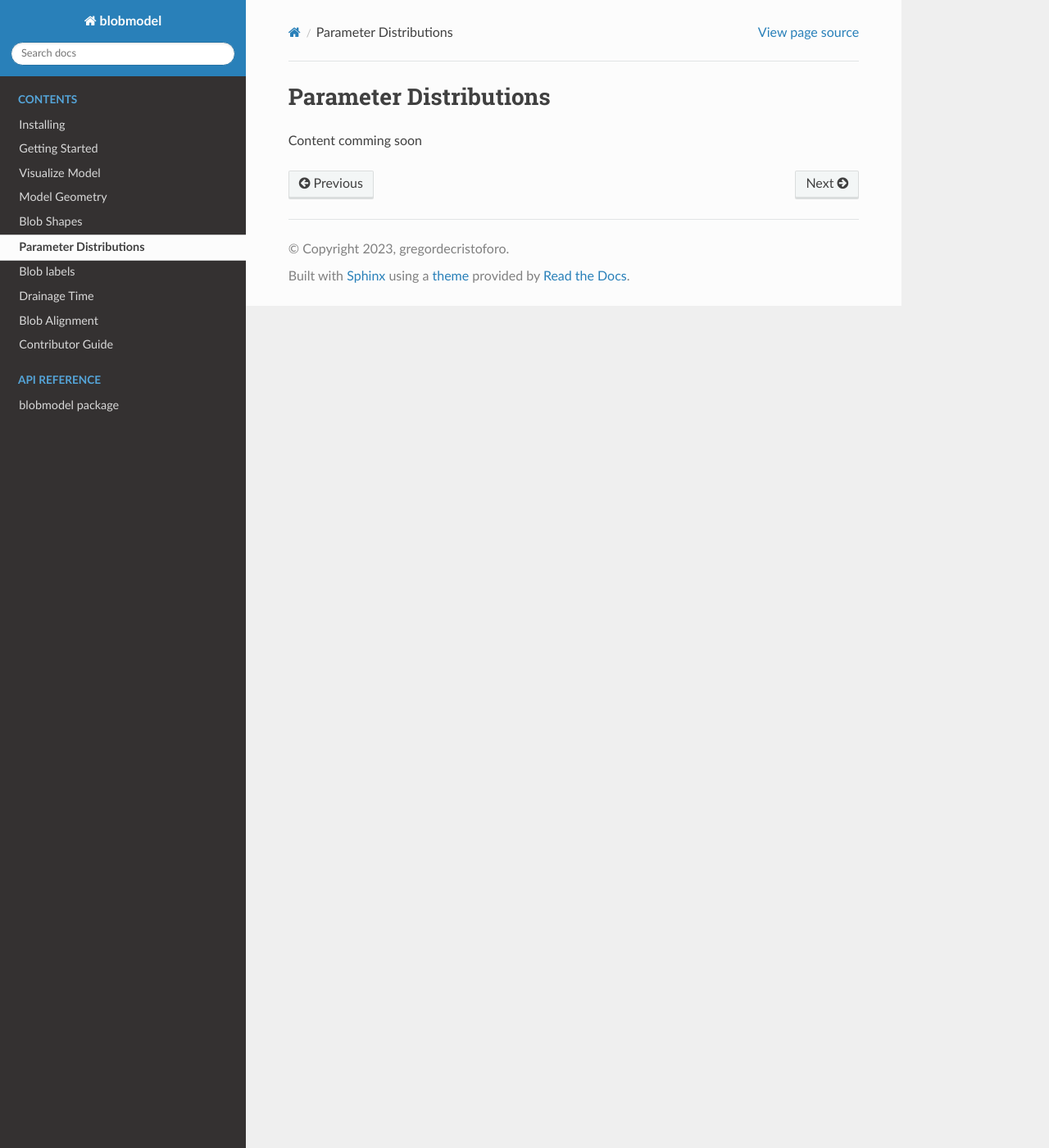
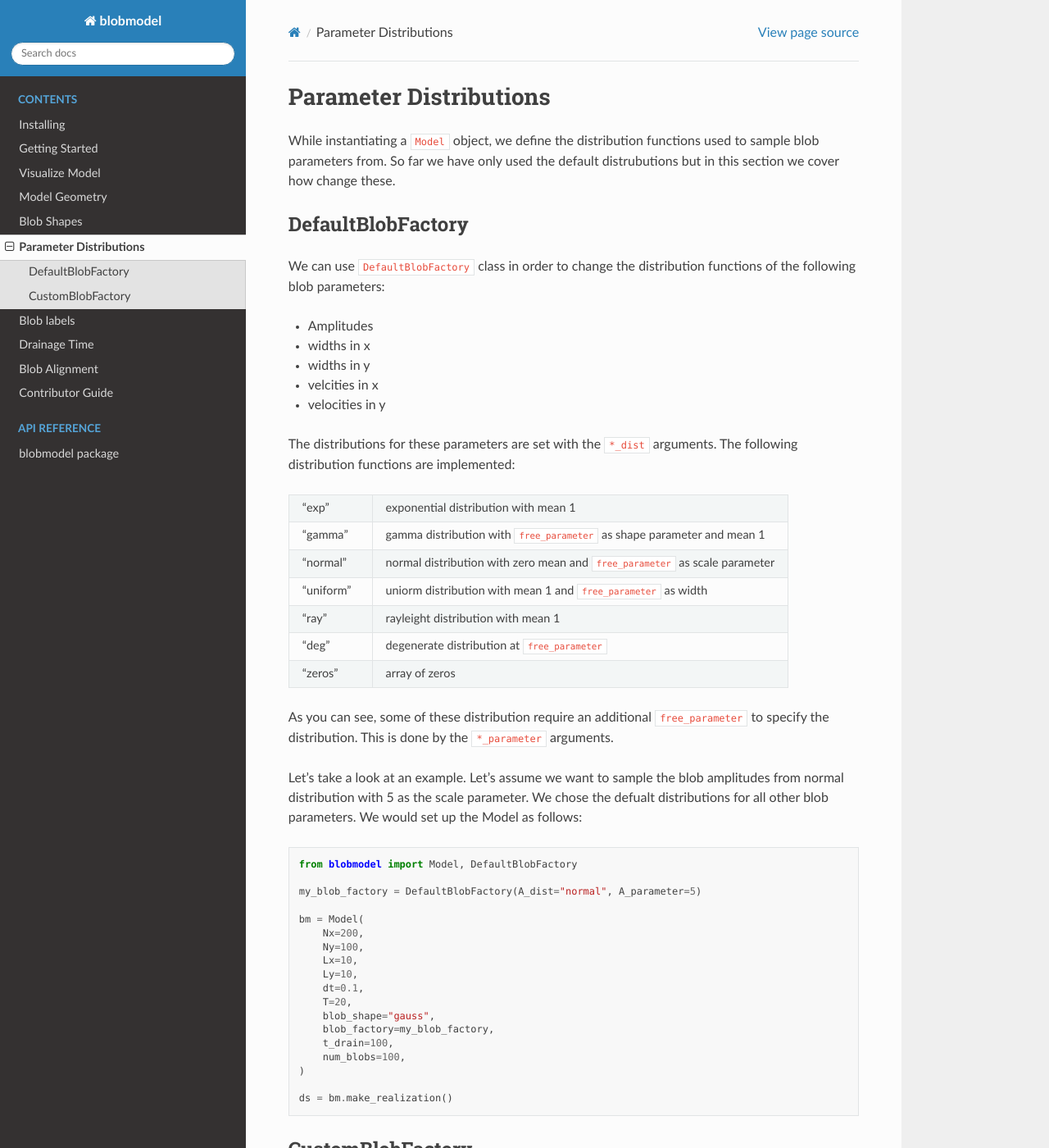
Before and after one commit to uit-cosmo/blobmodel, a Sphinx documentation site: the page built from docs/parameter_distributions.rst, in a window 1280 px wide and 1400 px high. Shown: the whole window at 82% size. Built offline with Sphinx 7.4.7 and the Read the Docs theme 2.0.0, drawn with Linux system fonts in a browser that asks for light colours; some of the changed text lies outside the part shown.

Commit message:
distribution section done

```diff
--- a/docs/parameter_distributions.rst
+++ b/docs/parameter_distributions.rst
@@ -3,4 +3,161 @@
 Parameter Distributions
 =======================
 
-Content comming soon
+While instantiating a ``Model`` object, we define the distribution functions used to sample blob parameters from.
+So far we have only used the default distrubutions but in this section we cover how change these.
+
+++++++++++++++++++
+DefaultBlobFactory
+++++++++++++++++++
+
+We can use ``DefaultBlobFactory`` class in order to change the distribution functions of the following blob parameters:
+
+* Amplitudes
+* widths in x
+* widths in y
+* velcities in x
+* velocities in y
+
+The distributions for these parameters are set with the ``*_dist`` arguments. The following distribution functions are implemented:
+
+.. list-table::
+   :widths: 10 50
+   :header-rows: 0
+
+   * - "exp"
+     - exponential distribution with mean 1
+
+   * - "gamma"
+     - gamma distribution with ``free_parameter`` as shape parameter and mean 1
+
+   * - "normal"
+     - normal distribution with zero mean and ``free_parameter`` as scale parameter
+
+   * - "uniform"
+     - uniorm distribution with mean 1 and ``free_parameter`` as width
+
+   * - "ray"
+     - rayleight distribution with mean 1
+
+   * - "deg"
+     - degenerate distribution at ``free_parameter``
+
+   * - "zeros"
+     - array of zeros
+
+As you can see, some of these distribution require an additional ``free_parameter`` to specify the distribution.
+This is done by the ``*_parameter`` arguments.
+
+Let's take a look at an example. Let's assume we want to sample the blob amplitudes from normal distribution with 5 as the scale parameter.
+We chose the defualt distributions for all other blob parameters. We would set up the Model as follows:
+
+
+.. code-block:: python
+
+  from blobmodel import Model, DefaultBlobFactory
+
+  my_blob_factory = DefaultBlobFactory(A_dist="normal", A_parameter=5)
+
+  bm = Model(
+      Nx=200,
+      Ny=100,
+      Lx=10,
+      Ly=10,
+      dt=0.1,
+      T=20,
+      blob_shape="gauss",
+      blob_factory=my_blob_factory,
+      t_drain=100,
+      num_blobs=100,
+  )
+
+  ds = bm.make_realization()
+
++++++++++++++++++
+CustomBlobFactory
++++++++++++++++++
+
+But what if you want to use a distribution function that is not implemented? Or maybe you even want to change the initial position and arrival time of each blob?
+In this case you can use the ``CustomBlobFactory`` class to define all blob parameters individually. An example could look tike this:
+
+.. code-block:: python
+
+   from blobmodel import (
+    Model,
+    BlobFactory,
+    Blob,
+    AbstractBlobShape,
+    )
+    import numpy as np
+
+    # create custom class that inherits from BlobFactory
+    # here you can define your custom parameter distributions
+    class CustomBlobFactory(BlobFactory):
+        def __init__(self) -> None:
+            pass
+
+        def sample_blobs(
+            self,
+            Ly: float,
+            T: float,
+            num_blobs: int,
+            blob_shape: AbstractBlobShape,
+            t_drain: float,
+        ) -> list[Blob]:
+
+            # set custom parameter distributions
+            amp = np.linspace(0.01, 1, num=num_blobs)
+            width = np.linspace(0.01, 1, num=num_blobs)
+            vx = np.linspace(0.01, 1, num=num_blobs)
+            vy = np.linspace(0.01, 1, num=num_blobs)
+
+            posx = np.zeros(num_blobs)
+            posy = np.random.uniform(low=0.0, high=Ly, size=num_blobs)
+            t_init = np.random.uniform(low=0, high=T, size=num_blobs)
+
+            # sort blobs by _t_init
+            t_init = np.sort(t_init)
+
+            return [
+                Blob(
+                    blob_id=i,
+                    blob_shape=blob_shape,
+                    amplitude=amp[i],
+                    width_prop=width[i],
+                    width_perp=width[i],
+                    v_x=vx[i],
+                    v_y=vy[i],
+                    pos_x=posx[i],
+                    pos_y=posy[i],
+                    t_init=t_init[i],
+                    t_drain=t_drain,
+                )
+                for i in range(num_blobs)
+            ]
+
+        def is_one_dimensional(self) -> bool:
+            return False
+
+
+    bf = CustomBlobFactory()
+    tmp = Model(
+        Nx=100,
+        Ny=100,
+        Lx=2,
+        Ly=2,
+        dt=0.1,
+        T=10,
+        blob_shape="gauss",
+        t_drain=2,
+        periodic_y=True,
+        num_blobs=1000,
+        blob_factory=bf,
+    )
+
+    ds = tmp.make_realization()
+
+By assigning an array like to the variables ``amp``, ``width``, ``vx``, ``vy``, ``posx``, ``posy`` and ``t_init`` we can exactly define every single blob parameter of everysingle blob.
+
+.. note::
+
+   When using ``CustomBlobFactory`` it is your responsibility to make sure all blob variables have the correct dimensions. Also, if you wish to normalize the parameters you have to do this manually.
```
